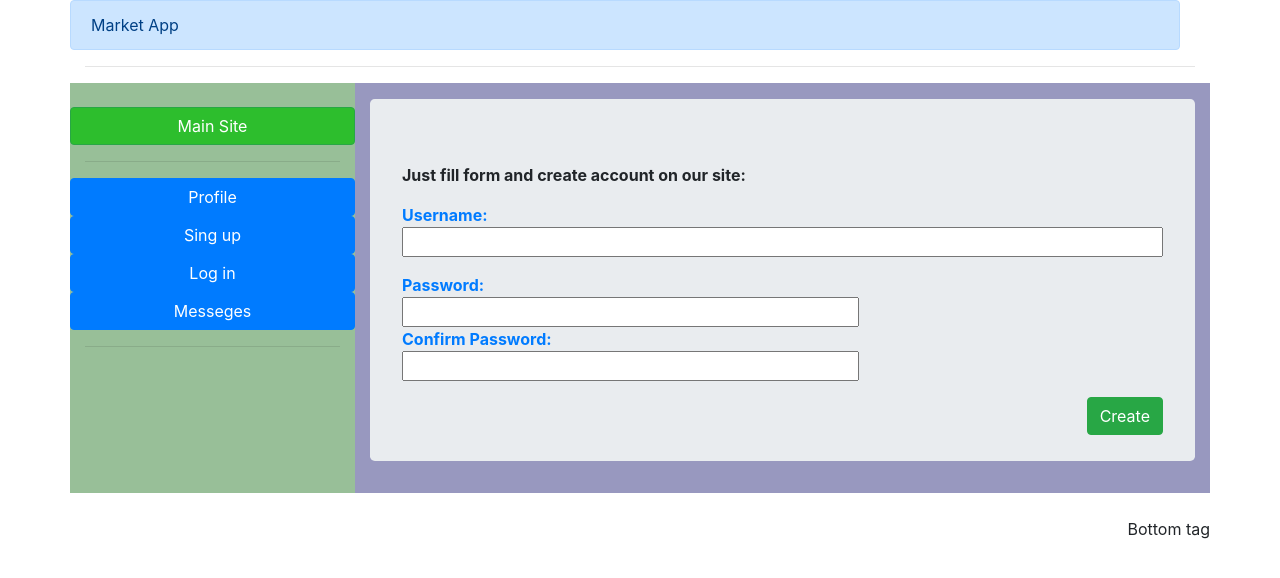
After one commit to GawlikP/Market_app, a Django app: page /sing_up/ in a window 1280 px wide. The commit adds this page. Shown: the top 578 px of the page. Run offline with Django 3.2, Linux system fonts and the light colour scheme; some libraries are stand-ins or nearby versions.

Commit message:
Simple app layout is created. Basic models has been added

```diff
--- a/marketcore/templates/index.html
+++ b/marketcore/templates/index.html
@@ -6,26 +6,38 @@
 
     <meta charset="utf-8">
     <link rel="stylesheet" href="https://stackpath.bootstrapcdn.com/bootstrap/4.3.1/css/bootstrap.min.css" integrity="sha384-ggOyR0iXCbMQv3Xipma34MD+dH/1fQ784/j6cY/iJTQUOhcWr7x9JvoRxT2MZw1T" crossorigin="anonymous">
+
+  <script src="/static/js/standard.js"> </script>
+
      <link rel="stylesheet" href="/static/css/main.css">
-    <title>Market App</title>
+    <title>{{title}}</title>
   </head>
   <body>
 
     <div class="container">
-      <div class="row alert alert-primary"> <center> MarketApp </center> </div>
+      <div class="row alert alert-primary " style="width: 100%; height: 100%;"> <center> Market App </center>
+
+
+      </div>
         <hr>
       <div class="row">
 
         <div class="col-3 navi">
-          <div class="">
-              test
+            </br>
+              <div class="row">
+                  <a href="/" class="btn btn-success"  id="MainSiteButton">Main Site</a>
+              </div>
+              <hr>
+              <div class="row">
+                  <a href="/profile/" class="btn btn-primary" style="height: 100%; width: 100%;">Profile</a>
+              </div>
               {% block navi %}
 
               {% endblock %}
-          </div>
+              <hr>
         </div>
         <div class="col-9 content">
-            test
+
             {% block content %}
 
             {% endblock %}
--- a/marketcore/templates/main.html
+++ b/marketcore/templates/main.html
@@ -1,7 +1,15 @@
 {% extends 'index.html' %}
 
 {% block navi %}
-
+  <div class="row">
+  <a href="/sing_up/" class="btn btn-primary fill_container">Sing up</a> </br>
+  </div>
+  <div class="row">
+  <a href="/log_in/" class="btn btn-primary fill_container">Log in</a> </br>
+  </div>
+  <div class="row">
+  <a href="/messeges/" class="btn btn-primary fill_container">Messeges</a> </br>
+  </div>
 {% endblock %}
 
 {% block content %}
--- /dev/null
+++ b/marketcore/templates/sing_up.html
@@ -0,0 +1,54 @@
+{% extends 'main.html' %}
+
+{% block navi %}
+
+<div class="row">
+  <a href="/sing_up/" class="btn btn-primary fill_container">Sing up</a> </br>
+</div>
+<div class="row">
+  <a href="/log_in/" class="btn btn-primary fill_container">Log in</a> </br>
+</div>
+<div class="row">
+  <a href="/messeges/" class="btn btn-primary fill_container">Messeges</a> </br>
+</div>
+
+
+
+{% endblock %}
+
+{% block content %}
+
+  <p>
+
+    <div class="jumbotron">
+
+      <p> <strong> Just fill form and create account on our site: </strong></p>
+        <p>
+          <form class="from-group" action="/sing_up/" method="POST">
+             {% csrf_token %}
+                <p><strong><div class="text-primary">Username: </div></strong><input style="width: 100%;" type="text" name="usernameinput" > </input> </p>
+
+                {% if username_error %}
+                <div class="text-danger"> {{username_error}} </div>
+                {% endif %}
+
+                <p><strong><div class="text-primary">Password: </div></strong><input style="width: 60%;" type="password" name="password" > </input>
+
+                  {% if password_error %}
+                  <div class="text-danger"> {{password_error}} </div>
+                  {% endif %}
+
+                <strong><div class="text-primary">Confirm Password: </div></strong><input style="width: 60%;" type="password" name="cpassword" > </input> </p>
+                  {% if cpassword_error %}
+                  <div class="text-danger"> {{cpassword_error}} </div>
+                  {% endif %}
+                <div class="float-right"> <input type="submit" class="btn btn-success" value="Create"></input> </div>
+
+          </form>
+        </p>
+
+    </div>
+
+    </p>
+
+{% endblock %}
--- a/marketcore/urls.py
+++ b/marketcore/urls.py
@@ -5,5 +5,5 @@ from . import views
 urlpatterns = [
 
     url(r'^$',views.index,name='index'),
-
+    url(r'^sing_up/$',views.sing_up,name='sing_up'),
 ]
--- a/marketcore/views.py
+++ b/marketcore/views.py
@@ -9,3 +9,34 @@ def index(response):
     }
 
     return render(response,'main.html',context)
+
+def sing_up(response):
+
+    username_error = None
+    password_error = None
+    cpassword_error = None
+
+    if response.POST:
+        usr = response.POST.get('username','')
+        psw = response.POST.get('password','')
+        cpsw = response.POST.get('cpassword','')
+        if usr == None or psw == None or cpsw == None:
+            username_error = 'Pls fill it up'
+            password_error = 'Pls fill it up'
+            cpassword_error = 'Pls fill it up'
+        else:
+            if psw != cpsw:
+                cpassword_error = 'It\'s not the same as up';
+            else:
+                print(usr)
+                print(psw)
+                print(cpsw)
+
+    context = {
+        'username_error' : username_error,
+        'password_error': password_error,
+        'cpassword_error': cpassword_error,
+        'title': 'Sing Up'
+    }
+
+    return render(response,'sing_up.html',context)
--- a/static/css/main.css
+++ b/static/css/main.css
@@ -4,3 +4,14 @@
 .content{
   background-color:rgba(50,50,128,0.5)
 }
+.fill_container{
+  height: 100%;
+  width: 100%;
+}
+a#MainSiteButton{
+  height: 100%; width: 100%; background-color:rgba(45,190,45,1.0)
+}
+a#MainSiteButton:active
+{
+  background-color:rgba(45,100,45,0.5)
+}
--- /dev/null
+++ b/static/js/standard.js
@@ -0,0 +1,4 @@
+var Main_button = function(button){
+  button.style.background = "rgba(45,120,45,1.0)"
+  button.style.background = "rgba(45,190,45,1.0)"
+}
```
Also changed, not shown: marketcore/models.py (+9 -0 lines).
